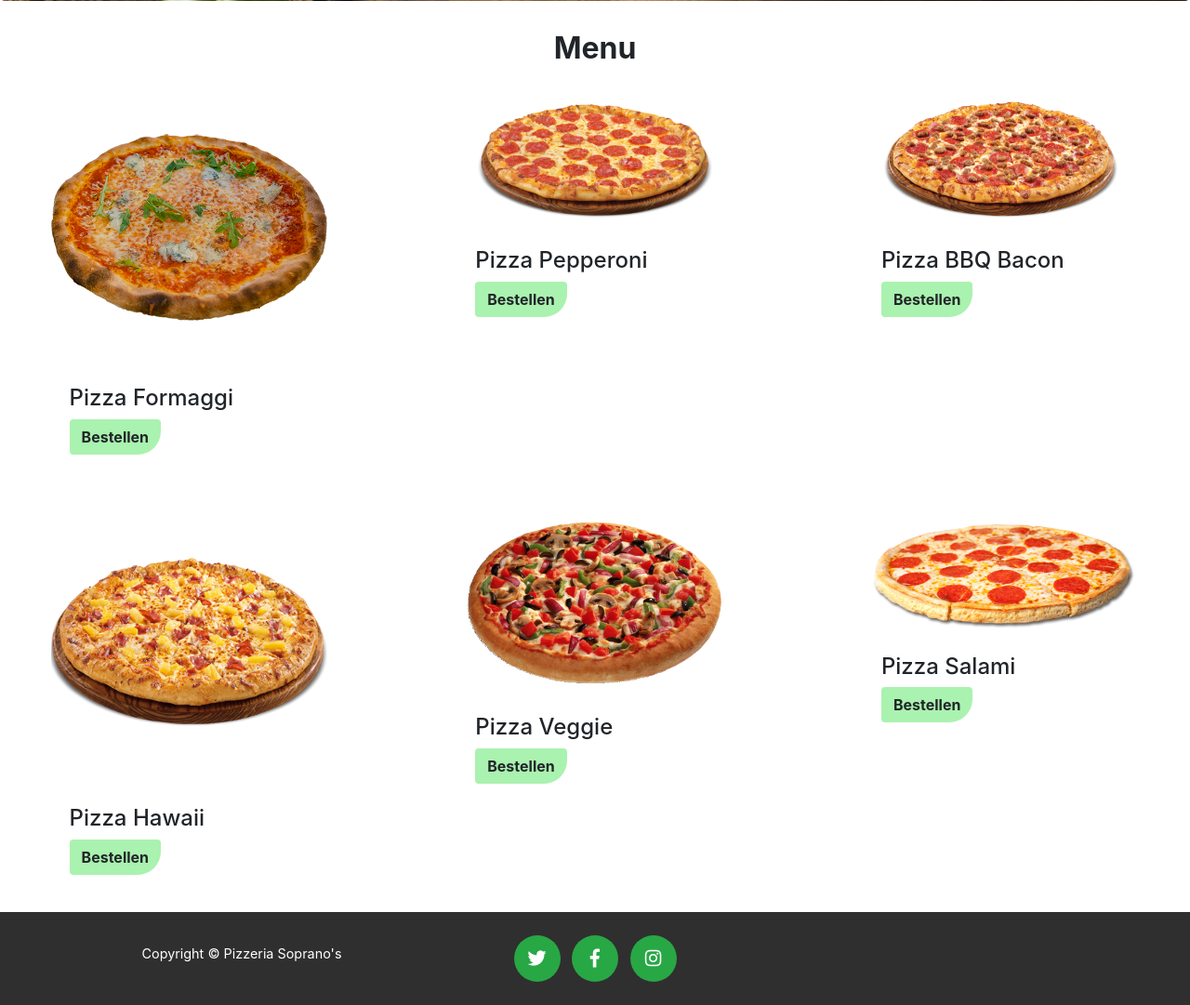
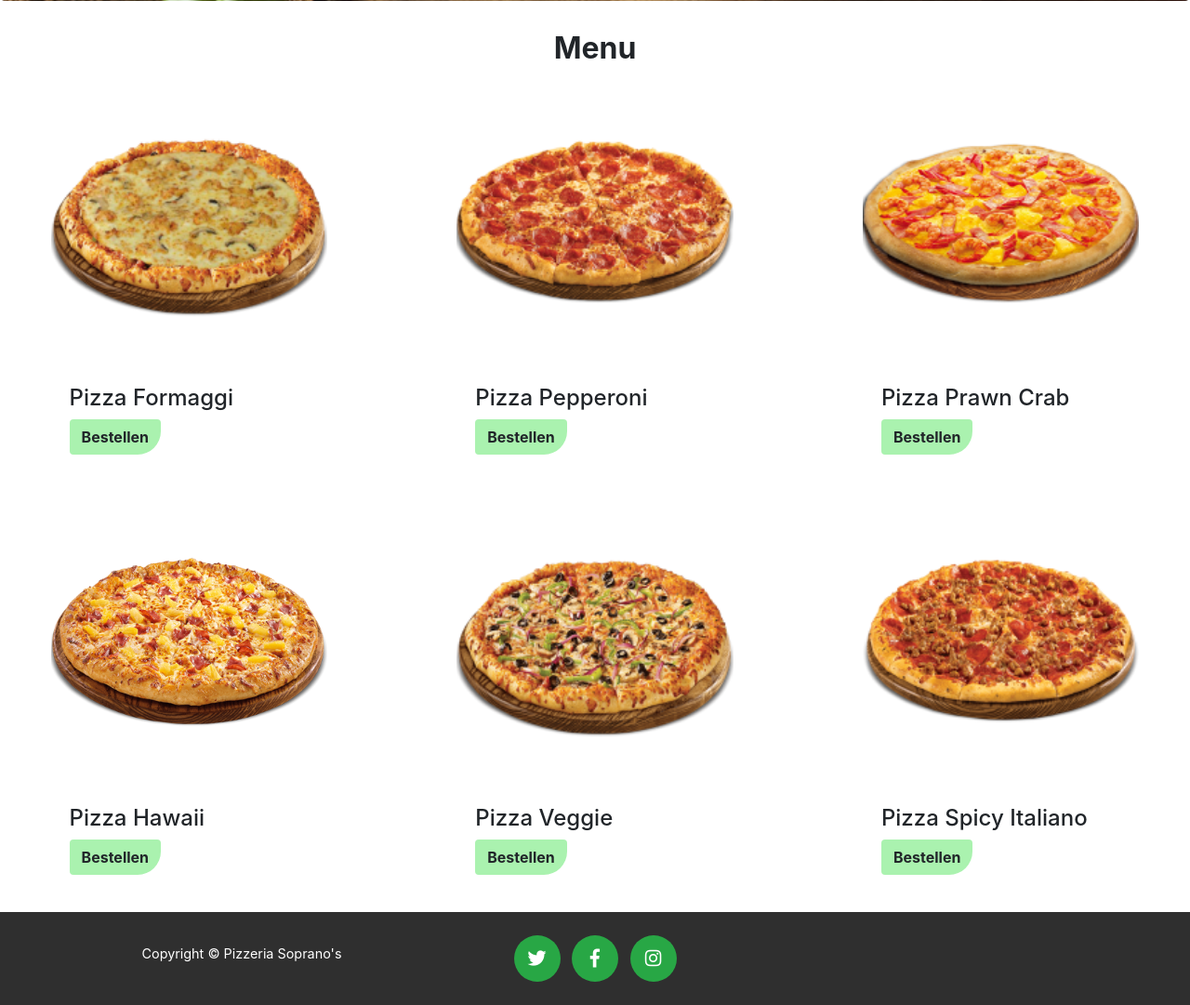
Before and after one commit to Nieyam/ALA-Sopranos, a PHP site: page /menu.php in a window 1280 px wide. Shown: the part 599-1680 px from the top of the page at 93% size. Run offline with PHP 8.4, Linux system fonts and the light colour scheme.

Commit message:
menu + Zelfde groote foto's

```diff
--- a/menu.php
+++ b/menu.php
@@ -87,7 +87,7 @@
           <a
             href="#Kom hier nog een link?"
             target="_blank"
-            ><img src="images/formaggi.png" class="card-img-top news-img" alt="..."/>
+            ><img src="images/formaggi2.png" class="card-img-top news-img" alt="..."/>
           </a>
 
           <!--Pizza Formaggi -->
@@ -106,7 +106,7 @@
           <a
             href="#Kom hier nog een link?"
             target="_blank"
-            ><img src="images/pepperoni2.png" class="card-img-top news-img" alt="..."
+            ><img src="images/pepperonii.png" class="card-img-top news-img" alt="..."
           /></a>
           <div class="card-body">
             <h4 class="card-text">Pizza Pepperoni</h4>
@@ -118,14 +118,14 @@
           </div>
         </div>
 
-        <!--Pizza BBQ Bacon -->
+        <!--Pizza Garnaal -->
         <div class="card news-card col-3 buffer-small" style="width: 18rem;">
           <a
             href="#Kom hier nog een link?"
             target="_blank">
-            <img src="images/bbq.png" class="card-img-top news-img" alt="..."/> </a>
+            <img src="images/prawn.png" class="card-img-top news-img" alt="..."/> </a>
           <div class="card-body">
-            <h4 class="card-text">Pizza BBQ Bacon</h4>
+            <h4 class="card-text">Pizza Prawn Crab</h4>
             <a
               href="#Kom hier nog een link?"
               target="_blank"
@@ -159,7 +159,7 @@
           <a
             href="#Kom hier nog een link?"
             target="_blank"
-            ><img src="images/veggie.png" class="card-img-top" alt="..."
+            ><img src="images/veggie2.png" class="card-img-top" alt="..."
           /></a>
           <div class="card-body">
             <h4 class="card-text">Pizza Veggie</h4>
@@ -171,14 +171,14 @@
           </div>
         </div>
 
-        <!--Pizza Salami -->
+        <!--Pizza Spicy Italiano -->
         <div class="card news-card col-3 buffer-small" style="width: 18rem;">
           <a
             href="#Kom hier nog een link?"
             target="_blank">
-            <img src="images/salami.png" class="card-img-top" alt="..."/> </a>
+            <img src="images/spicy.png" class="card-img-top" alt="..."/> </a>
           <div class="card-body">
-            <h4 class="card-text">Pizza Salami</h4>
+            <h4 class="card-text">Pizza Spicy Italiano</h4>
             <a
               href="#Kom hier nog een link?"
               target="_blank"
```
Also changed, not shown: images/eten.jpg (added), images/formaggi2.png (added), images/pepperonii.png (added), images/pizzfor.jpg (added), images/prawn.png (added), images/salami2.png (added), images/spicy.png (added), images/veggie2.png (added).
